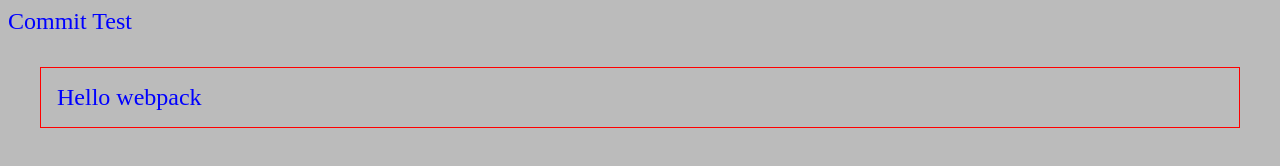
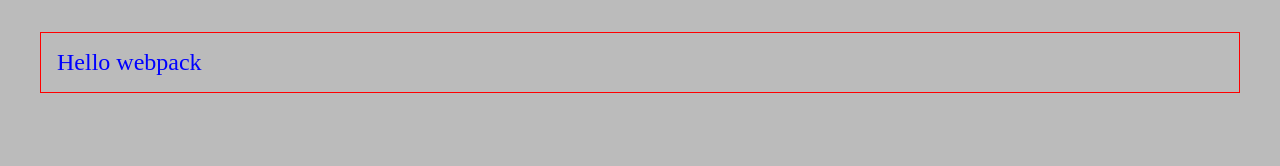
Before and after one commit to ekal901/webpack-demo, a website built with webpack: page index.html in a window 1280 px wide. Built offline with nearby package versions, Linux system fonts and the light colour scheme.

Commit message:
Revert "third commit"
This reverts commit 3552433f3014d0b659c1c9ace18c18115706823a.

```diff
--- a/index.html
+++ b/index.html
@@ -5,6 +5,5 @@
   <title>webpack demo</title>
 </head>
 <body>
-  Commit Test
 </body>
 </html>
```
